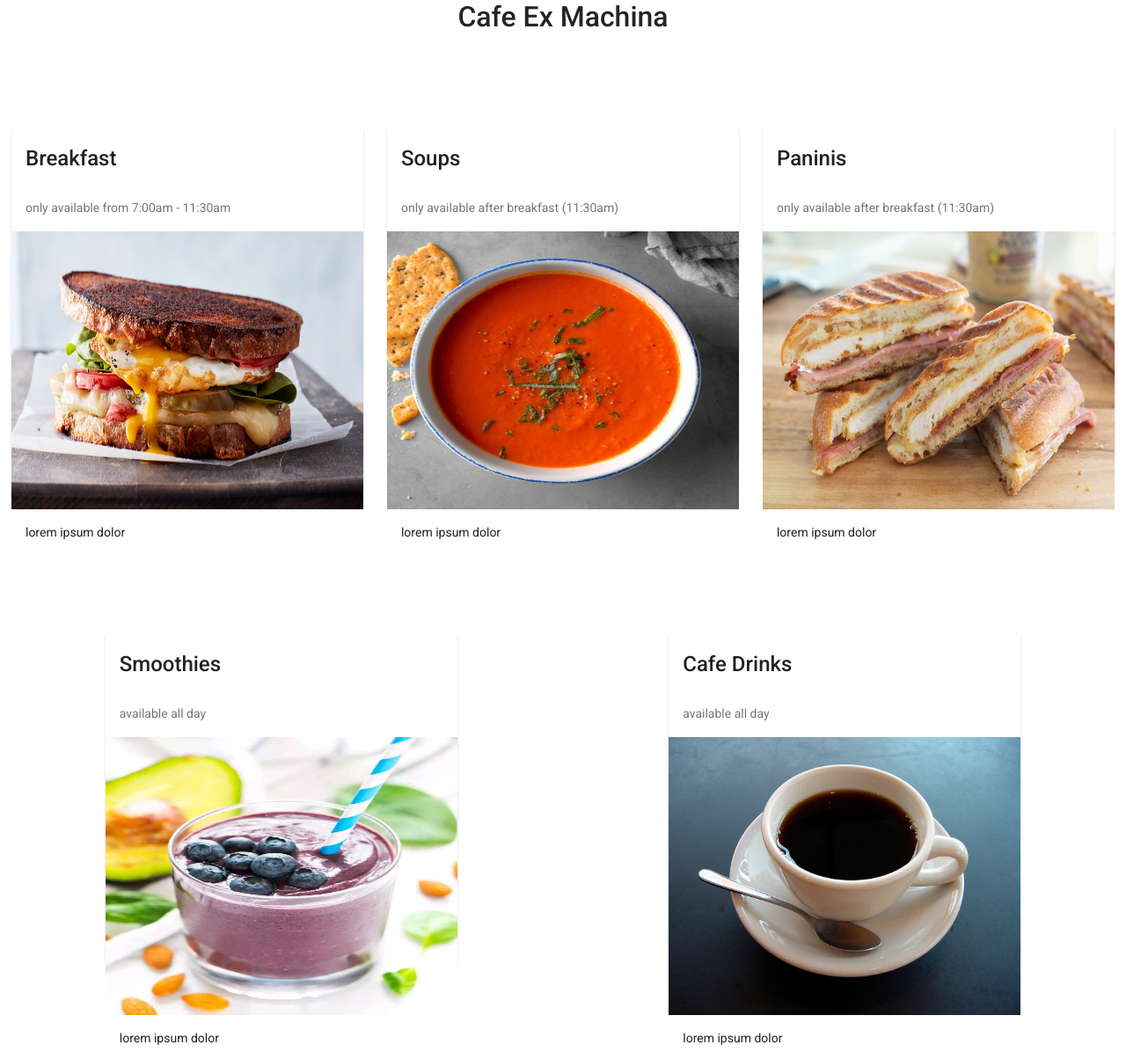
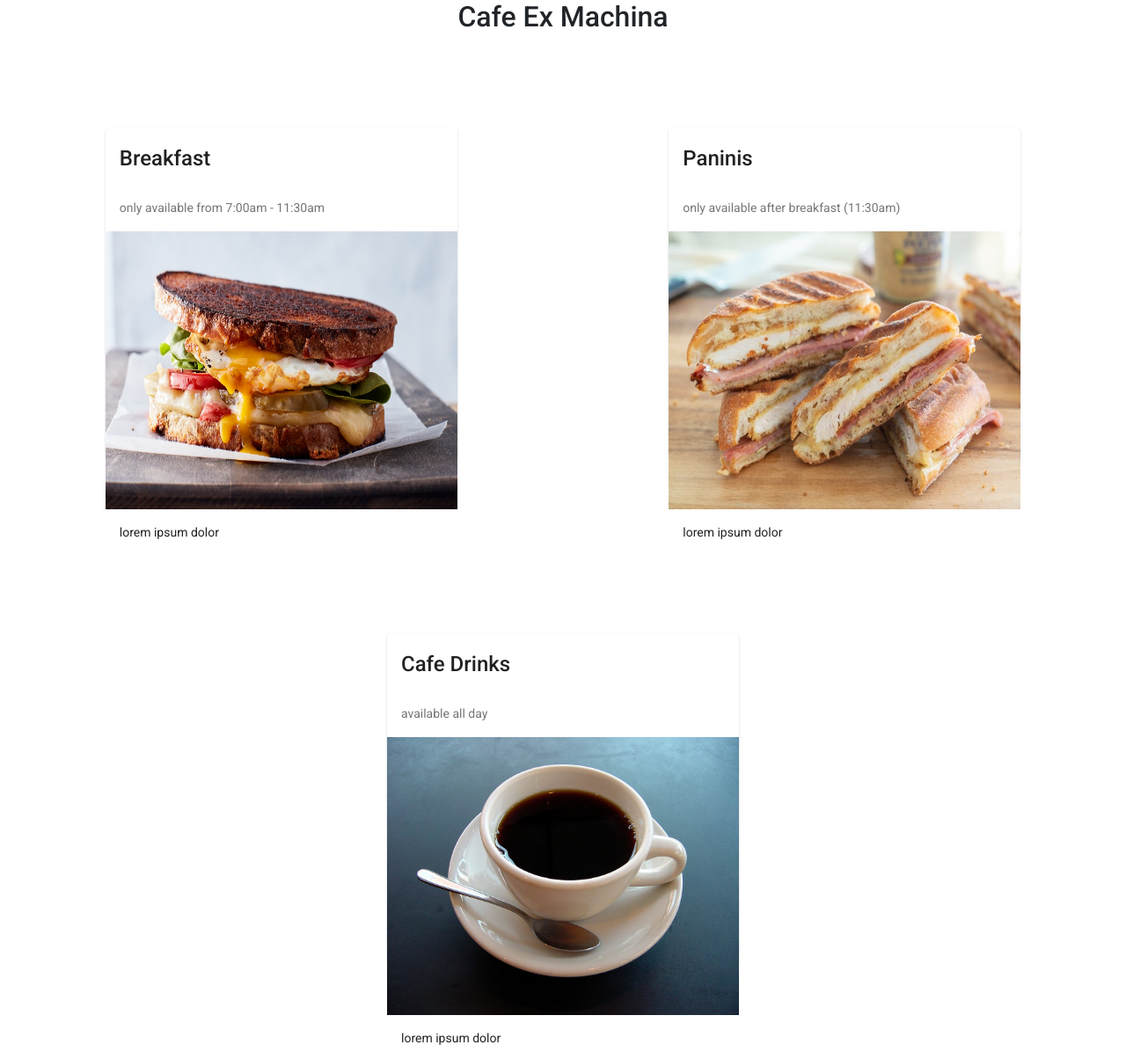
Before and after one commit to benharvey1213/cafe-ex-machina, an Angular app: page / in a window 1280 px wide. Shown: the whole page at 88% size. Built offline with nearby package versions, Linux system fonts and the light colour scheme.

Commit message:
Update home.component.html

```diff
--- a/src/app/home/home.component.html
+++ b/src/app/home/home.component.html
@@ -1,24 +1,13 @@
 <div>
     <h2 style="text-align:center" routerLink="placeholder">Cafe Ex Machina</h2>
 
-    <mat-grid-list cols="3" rowHeight="575px">
+    <mat-grid-list cols="2" rowHeight="575px">
 
         <mat-grid-tile>
             <mat-card>
                 <mat-card-title>Breakfast</mat-card-title><br>
                 <mat-card-subtitle routerLink="placeholder">only available from 7:00am - 11:30am</mat-card-subtitle>
                 <img mat-card-image src="assets/images/breakfast.jpg" alt="breakfast items" height="316" width="316">
-                <mat-card-content>
-                    lorem ipsum dolor
-                </mat-card-content>
-            </mat-card>
-        </mat-grid-tile>
-
-        <mat-grid-tile>
-            <mat-card>
-                <mat-card-title>Soups</mat-card-title><br>
-                <mat-card-subtitle routerLink="placeholder">only available after breakfast (11:30am)</mat-card-subtitle>
-                <img mat-card-image src="assets/images/soup.jpg" alt="soups" height="316" width="316">
                 <mat-card-content>
                     lorem ipsum dolor
                 </mat-card-content>
@@ -38,18 +27,7 @@
 
     </mat-grid-list>
 
-    <mat-grid-list cols="2" rowHeight="575px">
-
-        <mat-grid-tile>
-            <mat-card>
-                <mat-card-title>Smoothies</mat-card-title><br>
-                <mat-card-subtitle routerLink="placeholder">available all day</mat-card-subtitle>
-                <img mat-card-image src="assets/images/smoothie.jpg" alt="smoothies" height="316" width="316">
-                <mat-card-content>
-                    lorem ipsum dolor
-                </mat-card-content>
-            </mat-card>
-        </mat-grid-tile>
+    <mat-grid-list cols="1" rowHeight="575px">
 
         <mat-grid-tile>
             <mat-card>
```
